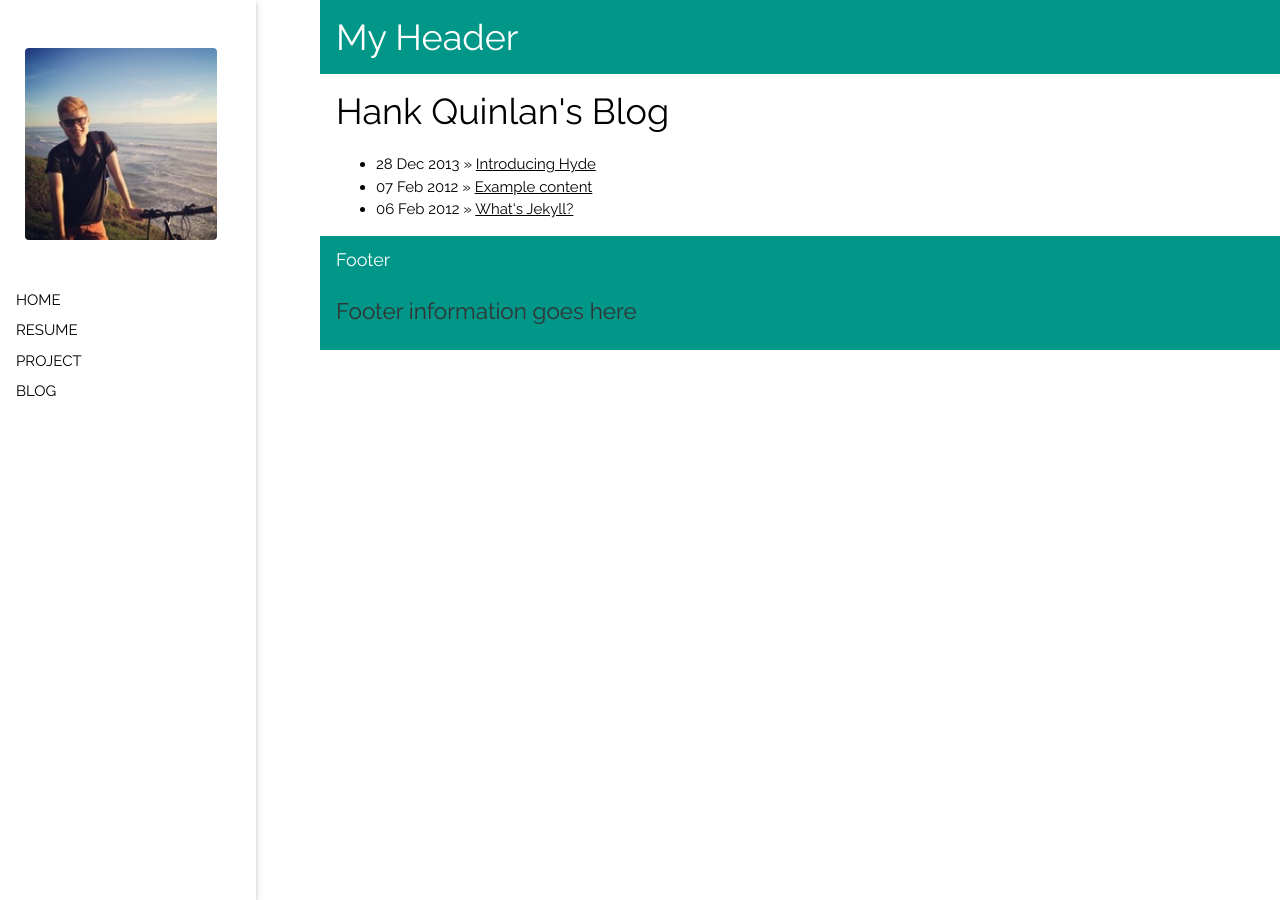
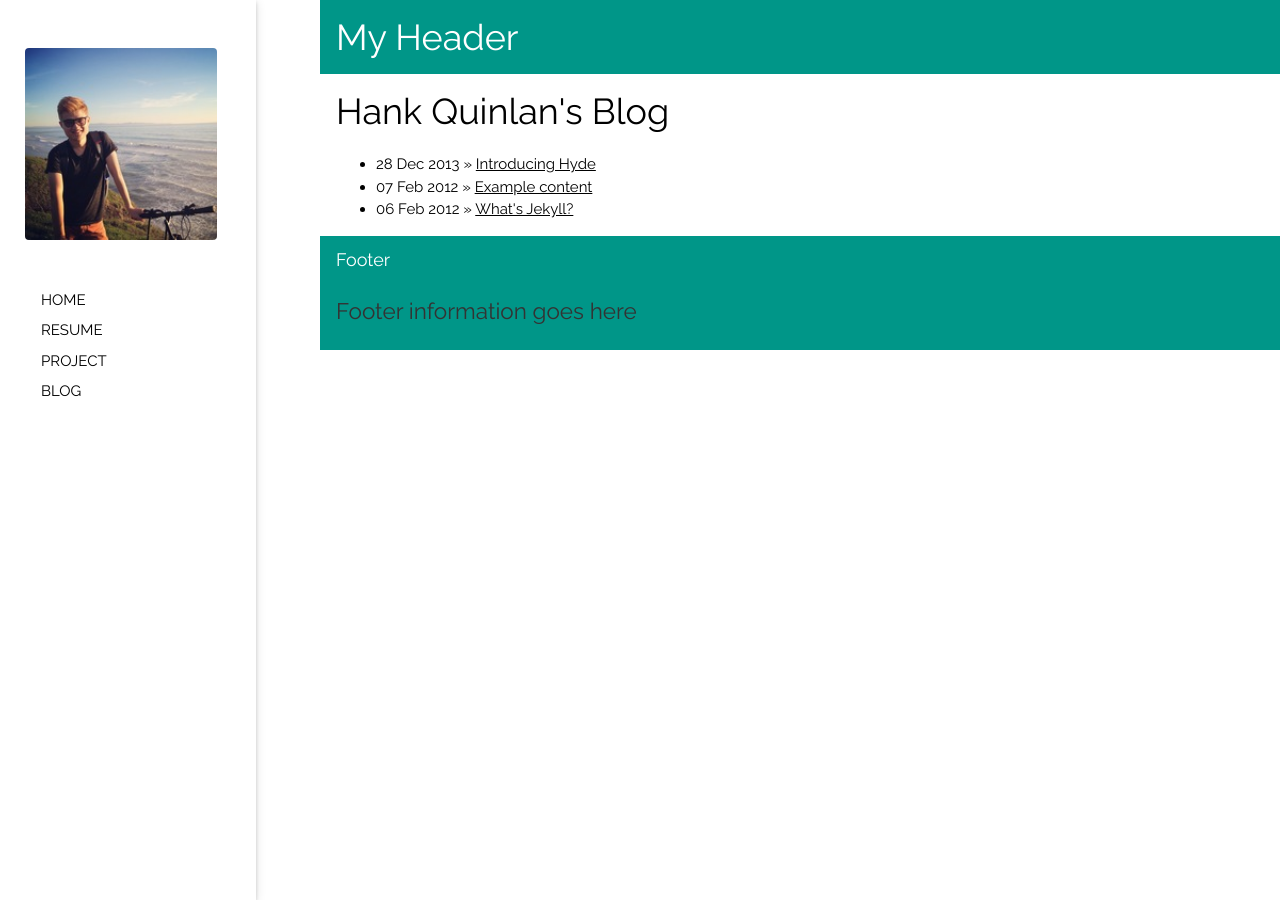
Before and after one commit to binhanxu/binhanxu.github.io, a Jekyll site: the page built from index.html, in a window 1280 px wide. Built offline with Jekyll 4.4.1, drawn with Linux system fonts in a browser that asks for light colours; nearby versions of some CDN libraries.

Commit message:
Update main.css

```diff
--- a/css/main.css
+++ b/css/main.css
@@ -4,19 +4,10 @@ content {
 }
 
 .w3-sidenav img{margin-top:25px;margin-left:25px;width:50%}
+.w3-sidenav a{margin-left:25px}
 
 p {
     font-size: 1.5em;
     line-height: 1.4em;
     color: #333;
 }
-
-.nav img {
-    margin-top:2cm;
-    margin-left:2cm;
-}
-
-
-.nav a {
-    margin-left:2cm;
-}
```
